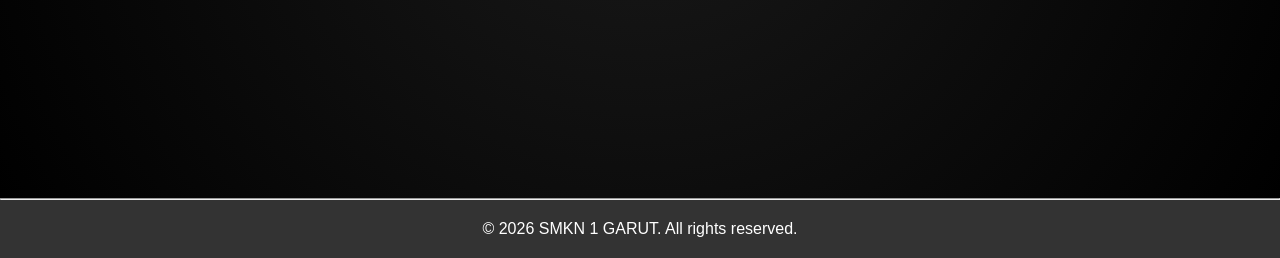
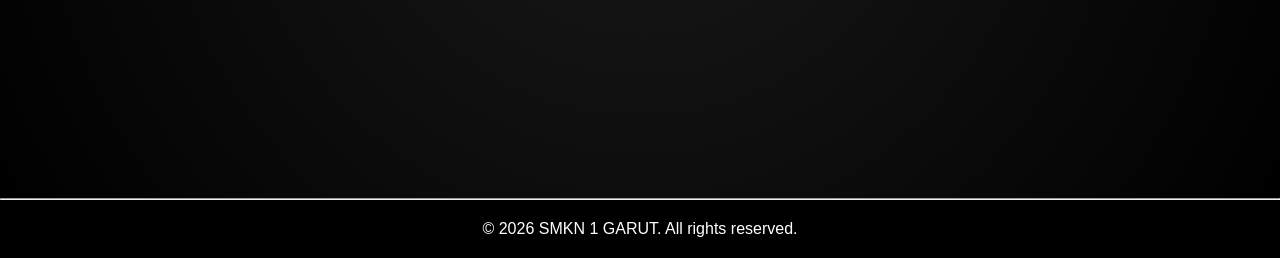
Before and after one commit to mhmnardh/website-project-pak-asep, a PHP site: page /index.php in a window 1280 px wide. Shown: the part 546-804 px from the top of the page. Run offline with PHP 8.4, Linux system fonts and the light colour scheme.

Commit message:
mengubah footer.php

```diff
--- a/include/footer.php
+++ b/include/footer.php
@@ -15,7 +15,7 @@
       }
 
     footer {
-        background-color: #333;
+        background-color: #000000;
         color: white;
         text-align: center;
         padding: 20px 0;
```
